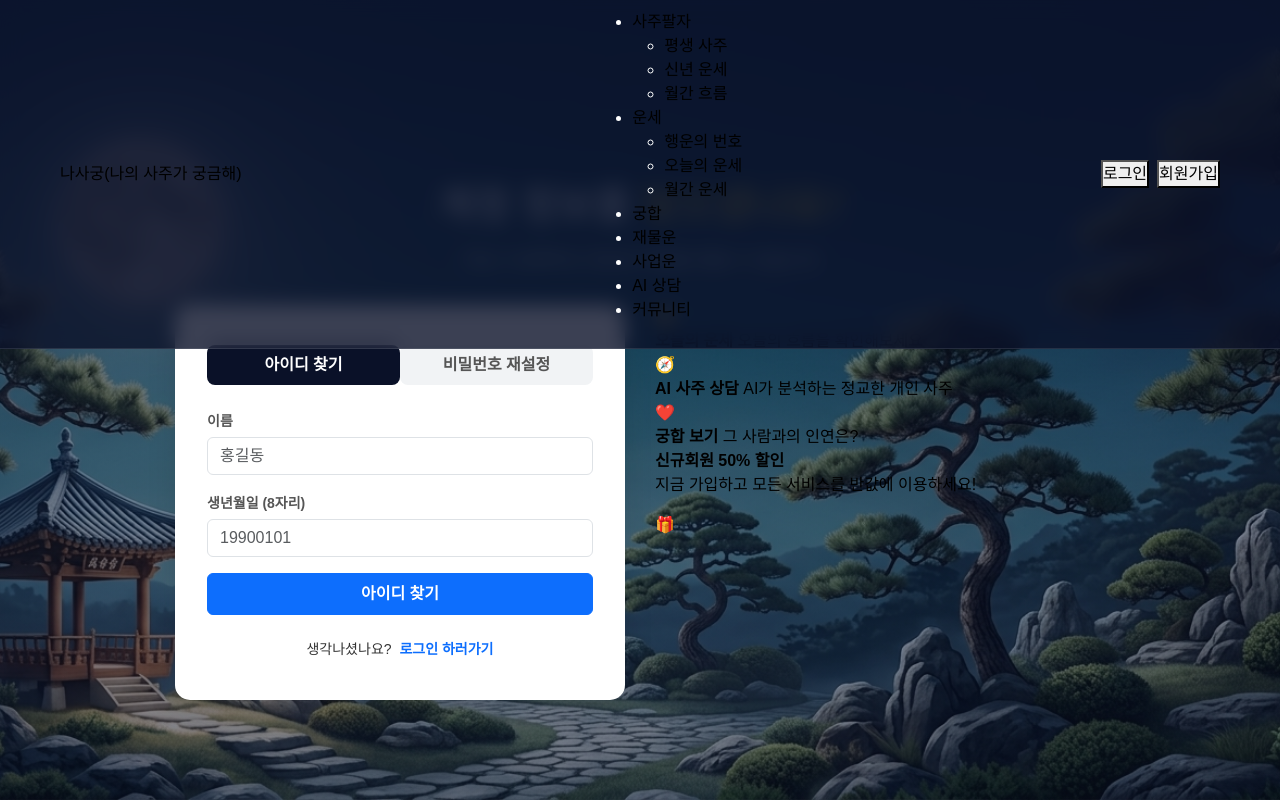
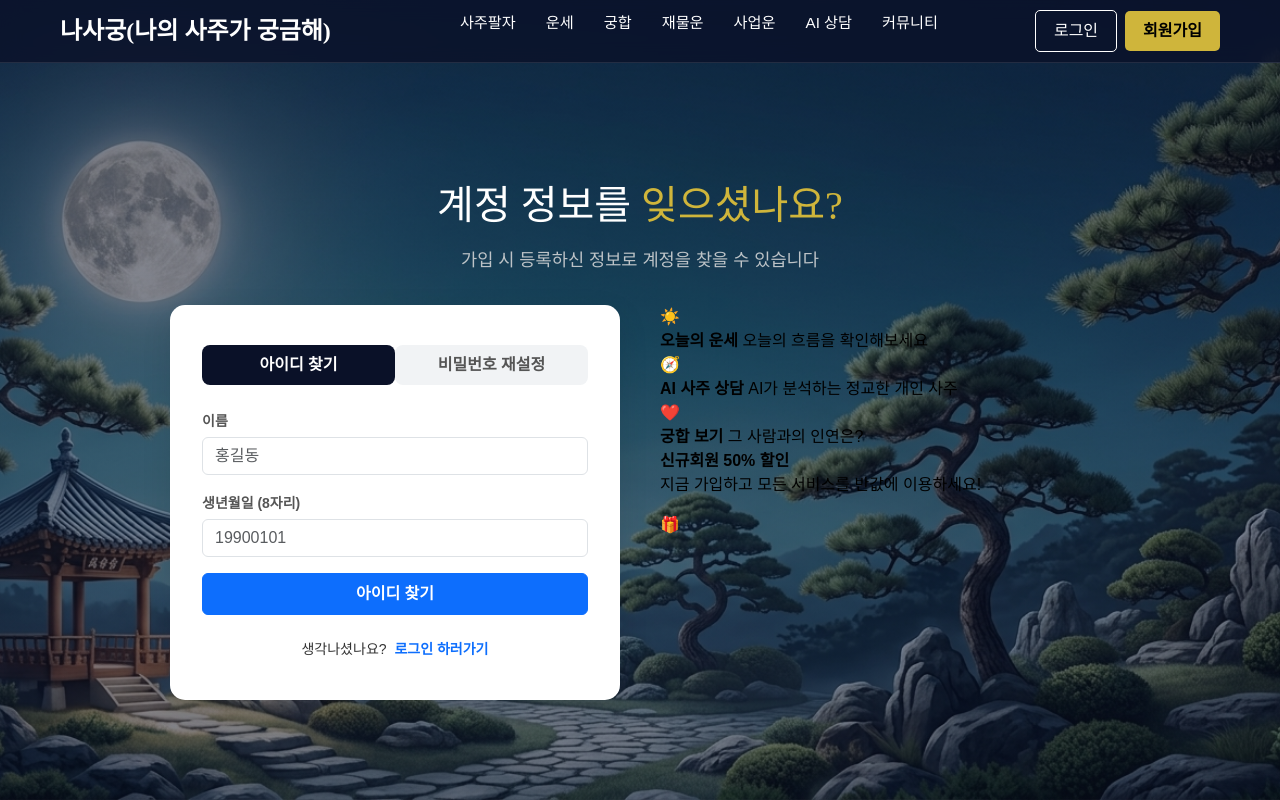
Before and after one commit to KevinSoh1/Nasagung, a FastAPI app: page /findAccount in a window 1280 px wide. Run offline with FastAPI, Linux system fonts and the light colour scheme.

Commit message:
Update findAccount.html

```diff
--- a/templates/findAccount.html
+++ b/templates/findAccount.html
@@ -72,6 +72,42 @@
             max-width: 450px;
             width: 100%;
         }
+        .header-container {
+            max-width: 1200px; margin: 0 auto; padding: 15px 20px;
+            display: flex; justify-content: space-between; align-items: center; flex-wrap: nowrap; white-space: nowrap; width: 100%;
+        }
+        .logo { font-family: 'Noto Serif KR', serif; font-size: 1.5rem; font-weight: 700; color: var(--white); }
+        .logo span { color: var(--accent-gold); font-size: 1.2rem; margin-left: 5px; }
+
+        nav .main-menu { display: flex; list-style: none; }
+        nav .main-menu li { margin: 0 15px; position: relative; }
+        nav .main-menu li a { color: var(--white); text-decoration: none; font-size: 0.95rem; transition: 0.3s; }
+        nav .main-menu li a:hover { color: var(--accent-gold); }
+
+        .submenu {
+            display: none; position: absolute; top: 100%; left: 0; background: #151e3d;
+            min-width: 150px; border-radius: 5px; padding: 10px 0; list-style: none;
+            box-shadow: 0 10px 20px rgba(0,0,0,0.5);
+        }
+        .submenu li a { padding: 8px 20px; display: block; font-size: 0.85rem; color: var(--white) !important; }
+        .dropdown:hover .submenu { display: block; }
+
+        /* 우측 상단 버튼 영역 스타일 세팅 */
+        .auth-buttons { display: flex; align-items: center; gap: 12px; }
+        .btn-login { background: transparent; border: 1px solid var(--white); color: var(--white); padding: 8px 18px; border-radius: 5px; cursor: pointer; transition: 0.3s; }
+        .btn-login:hover { background: rgba(255,255,255,0.1); }
+        .btn-signup { background: var(--accent-gold); border: none; color: #000; padding: 8px 18px; border-radius: 5px; font-weight: bold; cursor: pointer; transition: 0.3s; }
+        .btn-signup:hover { background: #b89e2b; }
+
+        /* 마이페이지 버튼 스타일 */
+        .btn-mypage { background: transparent; border: 1px solid var(--accent-gold); color: var(--accent-gold); padding: 6px 14px; border-radius: 5px; font-size: 0.85rem; font-weight: 600; cursor: pointer; transition: 0.3s; }
+        .btn-mypage:hover { background: var(--accent-gold); color: #000; }
+
+        /* 사용자 인사 문구 및 로그아웃 버튼 */
+        .user-welcome { font-size: 0.95rem; color: var(--text-muted); margin-right: 5px; }
+        .user-welcome strong { color: var(--accent-gold); }
+        .btn-logout { background: transparent; border: 1px solid rgba(255,255,255,0.4); color: var(--text-muted); padding: 6px 14px; border-radius: 5px; font-size: 0.85rem; cursor: pointer; transition: 0.3s; }
+        .btn-logout:hover { border-color: var(--white); color: var(--white); }
 
         .hero {
             min-height: 100vh;
@@ -91,6 +127,8 @@
         .intro-text h1 { font-family: 'Noto Serif KR', serif; font-size: 2.5rem; line-height: 1.3; margin-bottom: 15px; }
         .intro-text .highlight { color: var(--accent-gold); }
         .intro-text p { color: var(--text-muted); font-size: 1.1rem; }
+
+        .main-content-layout { display: flex; gap: 40px; align-items: flex-start; }
 
         @media (max-width: 992px) {
             .main-content-layout {
```
